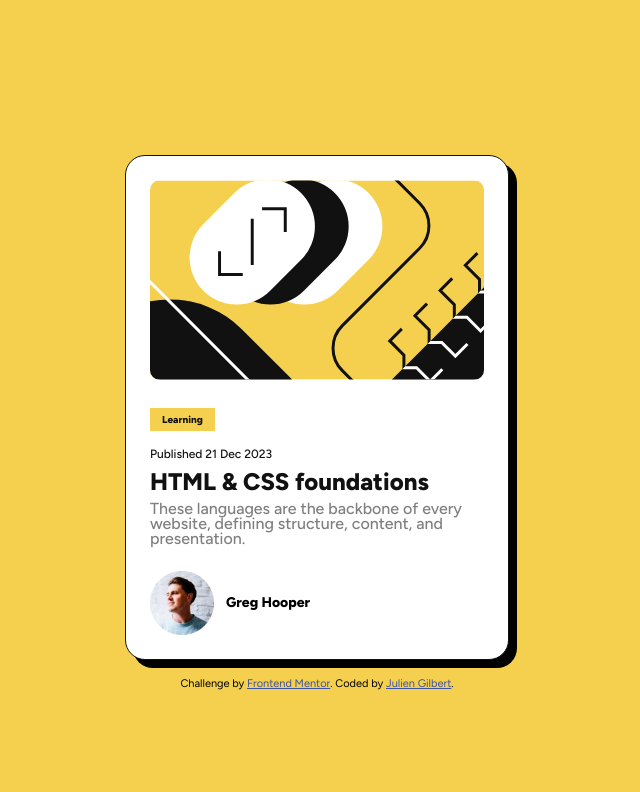
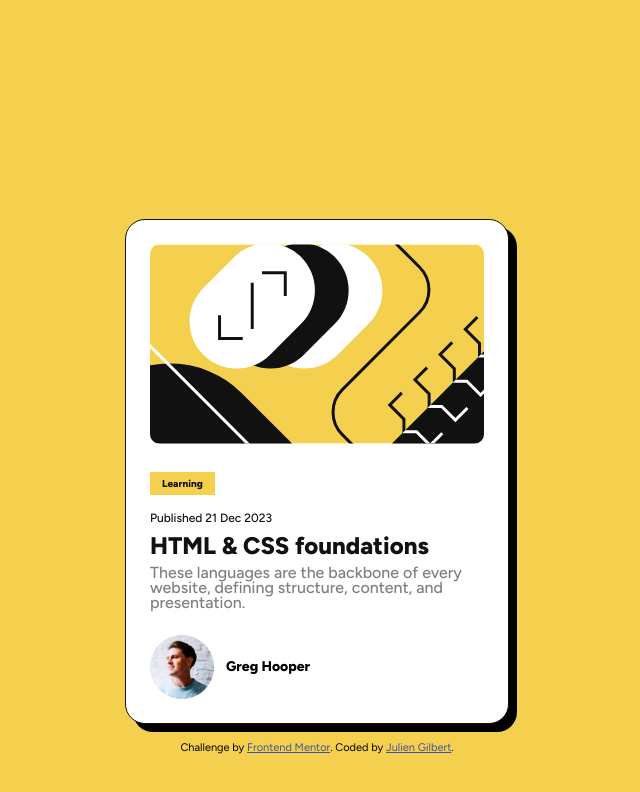
Before and after one commit to juliengDev/Blog_Preview_Card, a website: page index.html in a window 1280 px wide. Shown: the whole page, without its empty margins (323-963 px from the left). Drawn offline with Linux system fonts and the light colour scheme.

Commit message:
fixing the margin top of the card

```diff
--- a/sass/components/_blog-cards.scss
+++ b/sass/components/_blog-cards.scss
@@ -1,6 +1,6 @@
 .blogCard {
   max-width: $default-width;
-  margin: 15.5rem 2.4rem 0;
+  margin: 21.85rem 2.4rem 0;
   padding: 2.4rem;
   border: 1px solid var(--color-black);
   border-radius: 2rem;
```
Also changed, not shown: public/css/style.css.
